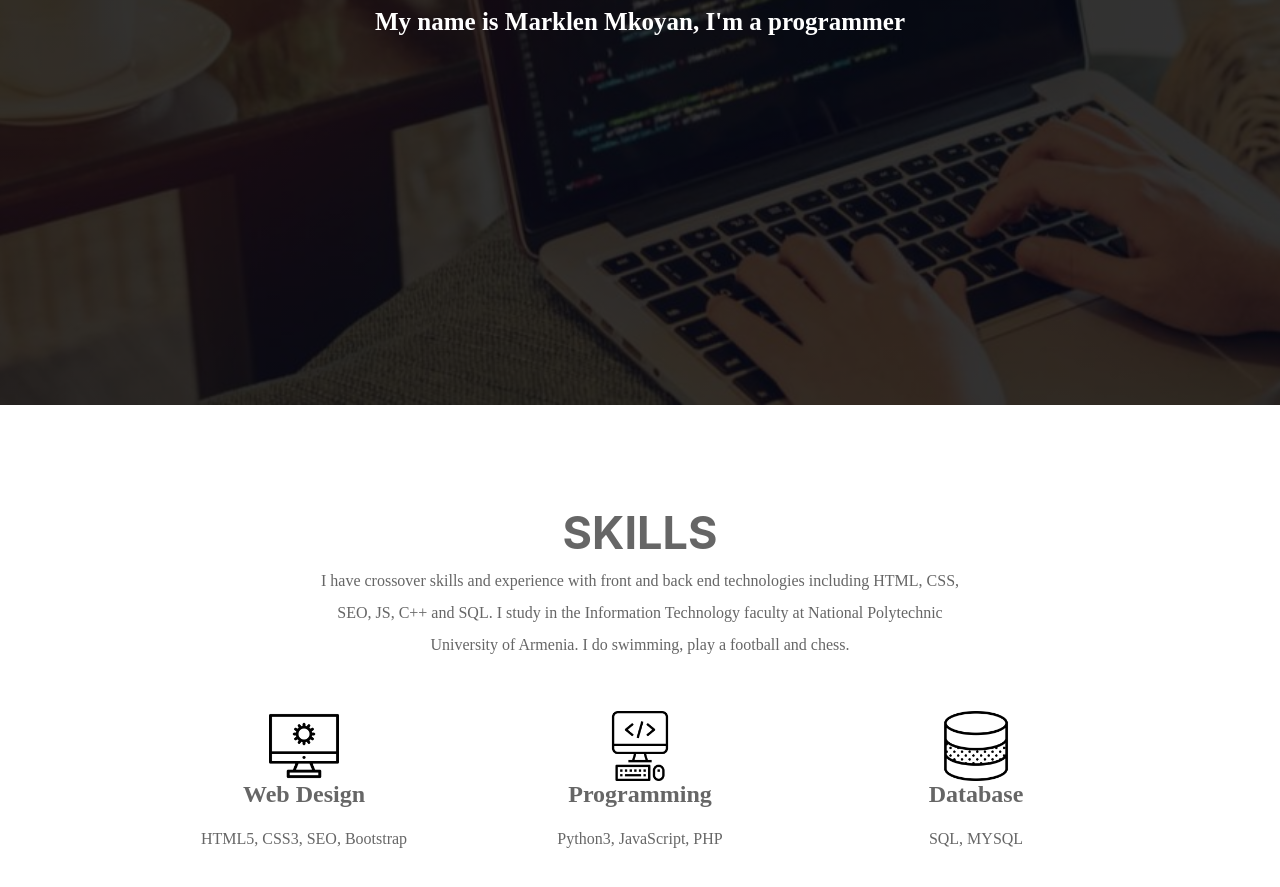
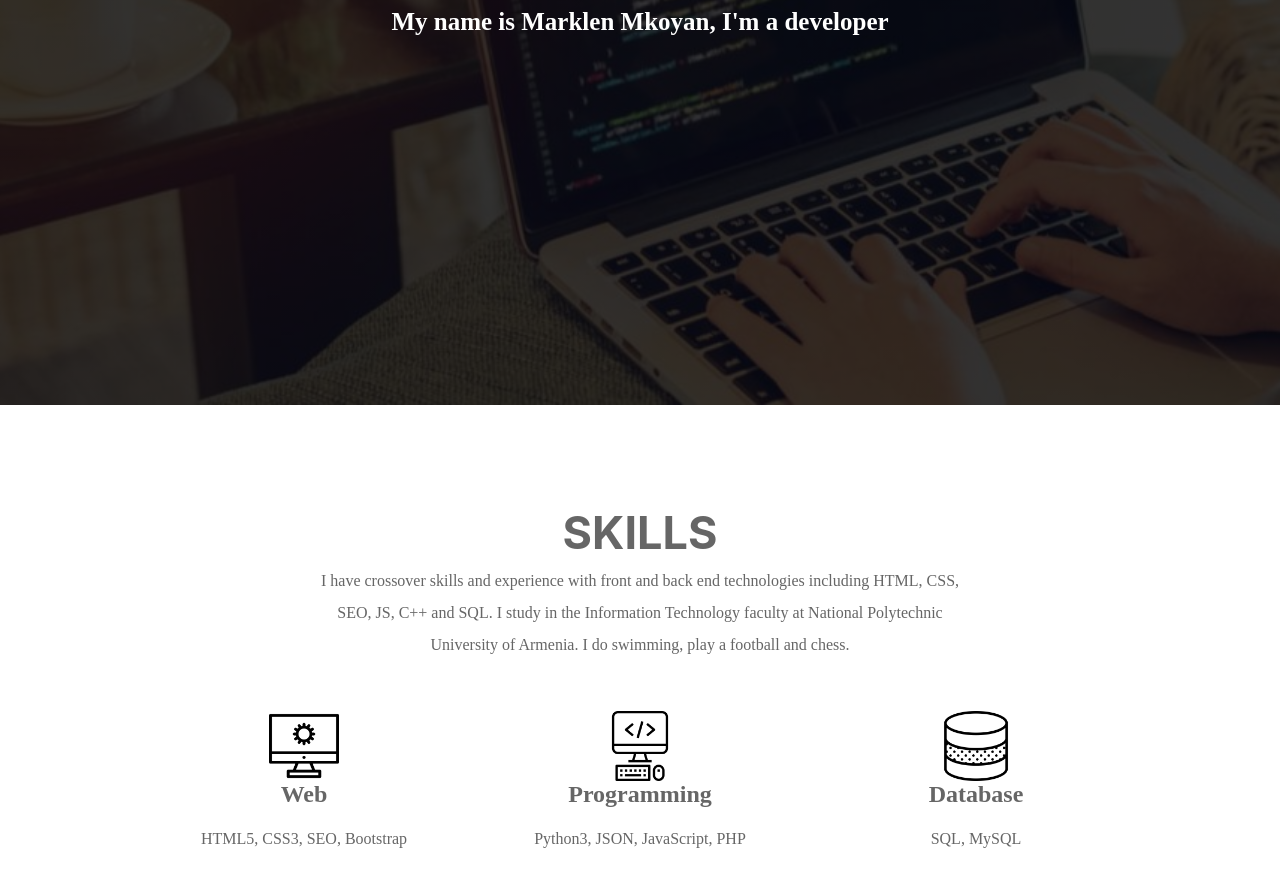
Before and after one commit to Marklen2017/myportfolio, a plain HTML site: page index.html in a window 1280 px wide. Shown: the part 395-1282 px from the top of the page. Drawn offline with Linux system fonts and the light colour scheme.

Commit message:
change html

```diff
--- a/index.html
+++ b/index.html
@@ -19,7 +19,7 @@
         <div class="img_area"></div>
         <div class="banner_text">
             <h1>Hello</h1>
-            <h3>My name is Marklen Mkoyan, I'm a programmer</h3>
+            <h3>My name is Marklen Mkoyan, I'm a developer</h3>
 
         </div>
     </section>
@@ -32,7 +32,7 @@
                 <div class="icon_area">
                     <img src="icons/icon1.png" class="icon_img">
                 </div>
-                <h2>Web Design</h2>
+                <h2>Web</h2>
                 <p>HTML5, CSS3, SEO, Bootstrap</p>
             </div>
             <div class="single_services">
@@ -40,14 +40,14 @@
                     <img src="icons/icon2.png" class="icon_img">
                 </div>
                 <h2>Programming</h2>
-                <p>Python3, JavaScript, PHP</p>
+                <p>Python3, JSON, JavaScript, PHP</p>
             </div>
             <div class="single_services">
                 <div class="icon_area">
                     <img src="icons/icon3.png" class="icon_img">
                 </div>
                 <h2>Database</h2>
-                <p>SQL, MYSQL</p>
+                <p>SQL, MySQL</p>
             </div>
         </div>
     </section>
```
